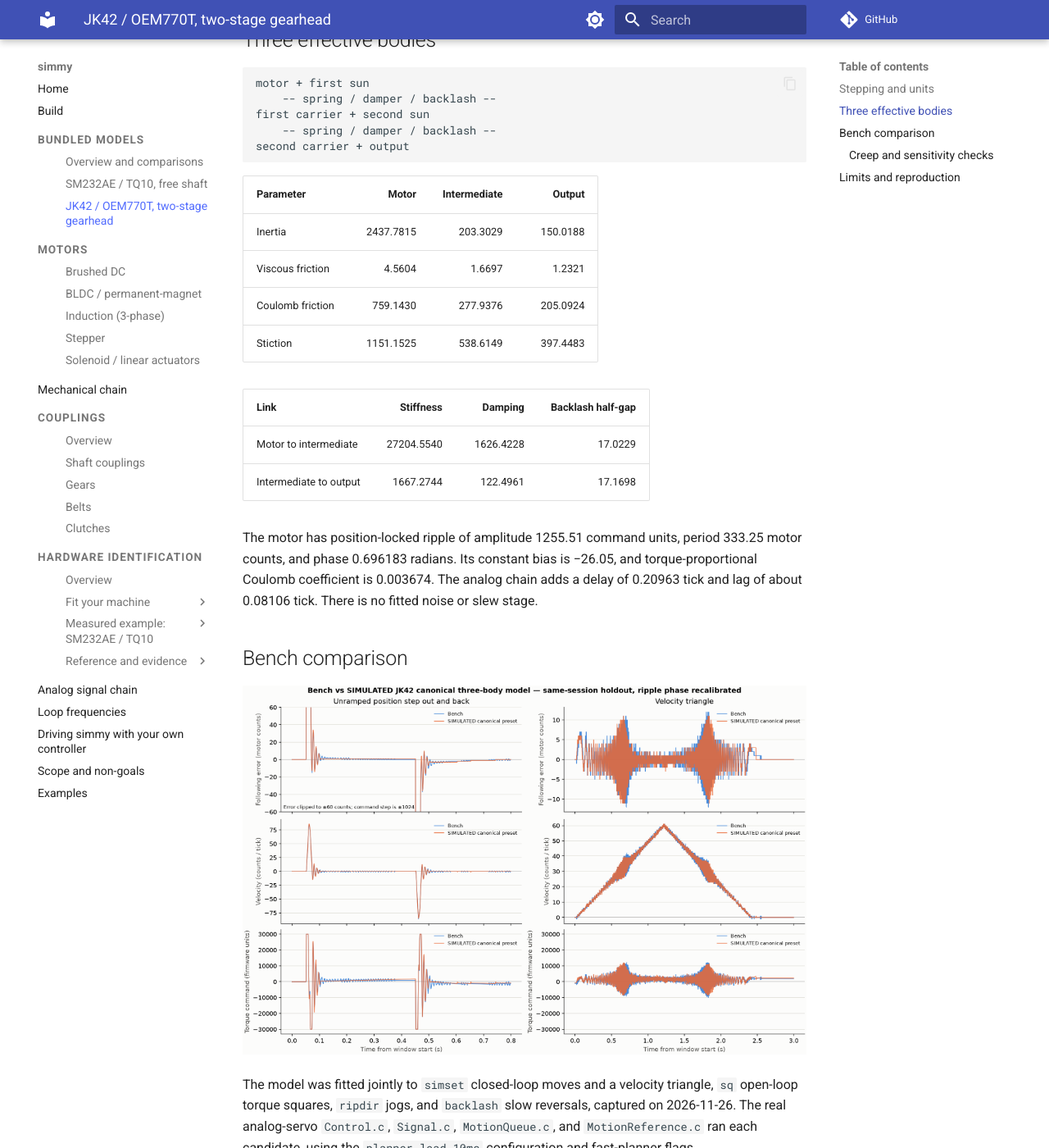
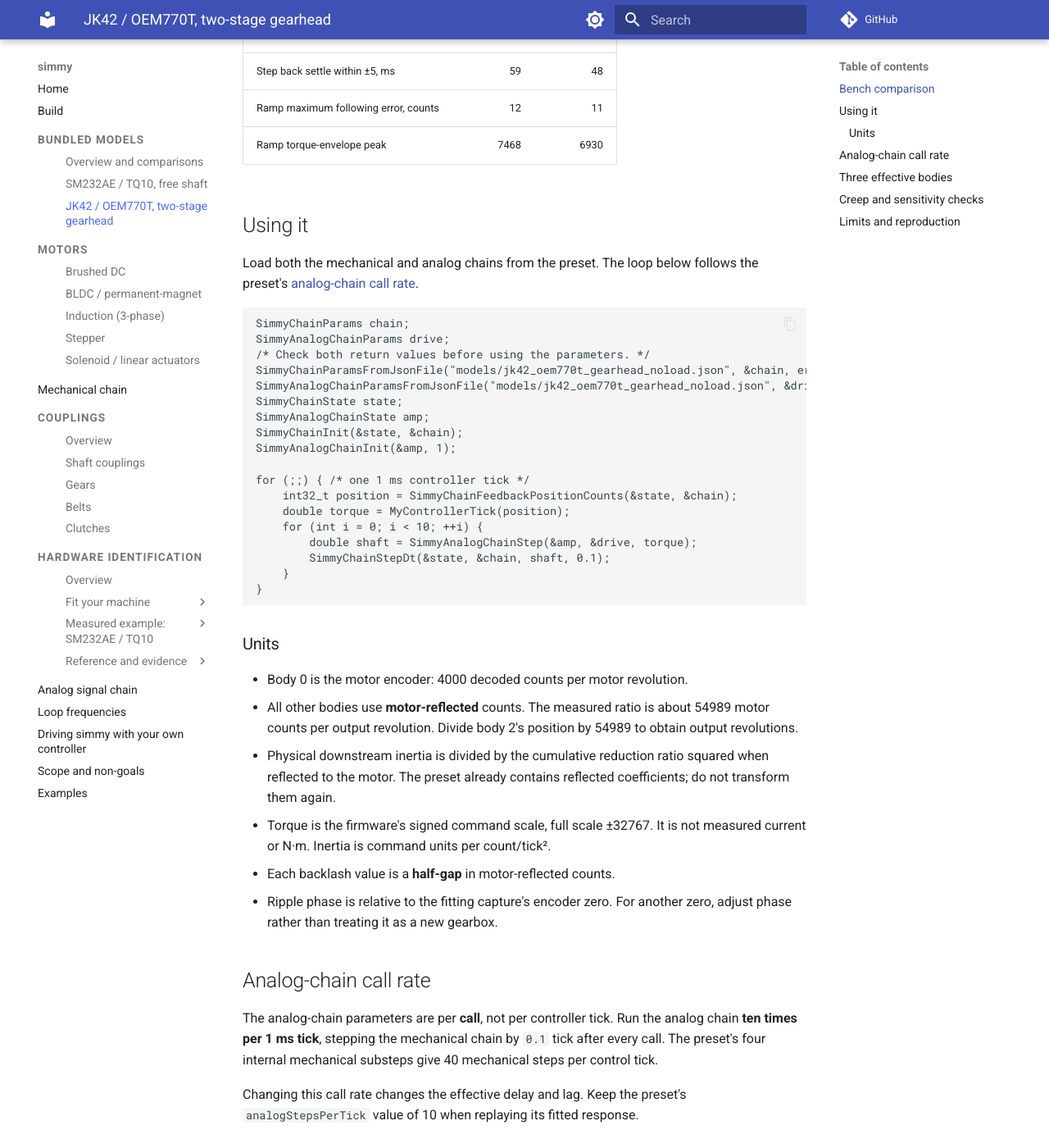
Before and after one commit to backgear/simmy, an MkDocs documentation site: the page built from docs/jk42_oem770t_gearhead_noload.md, in a window 1280 px wide and 1400 px high, scrolled down 1295 px. Shown: the whole window at 82% size. Built offline with MkDocs 1.6.1 and Material for MkDocs 9.7.7, drawn with Linux system fonts in a browser that asks for light colours; comment, search, counter and statistics services are not loaded; some of the changed text lies outside the part shown.

Commit message:
Put the JK42 bench comparison before usage instructions

````diff
--- a/docs/jk42_oem770t_gearhead_noload.md
+++ b/docs/jk42_oem770t_gearhead_noload.md
@@ -10,12 +10,33 @@ The canonical preset is `models/jk42_oem770t_gearhead_noload.json`.
     uncertain. Same-session holdout checks do not establish performance
     with another load or controller tune.
 
-## Stepping and units
+## Bench comparison
 
-Load both the mechanical and analog chains from the preset. Run the
-analog chain **ten times per 1 ms tick**, stepping the mechanical chain
-by `0.1` tick after every call. The preset's four internal mechanical
-substeps give 40 mechanical steps per control tick.
+![JK42 readme sequence: bench versus simulated canonical preset](assets/models/jk42-readme-comparison.png)
+
+The model was fitted jointly to `simset` closed-loop moves and a velocity
+triangle, `sq` open-loop torque squares, `ripdir` jogs, and `backlash`
+slow reversals, captured on 2026-11-26. The real analog-servo `Control.c`,
+`Signal.c`, `MotionQueue.c`, and `MotionReference.c` ran each candidate,
+using the `planner-lead-10ms` configuration and fast-planner flags.
+
+The comparison above uses the same-session `readme_jk` holdout, with older
+controller settings. Only ripple phase was recalibrated by a 25-point
+scan against its ramp envelope; the step/creep response was not refitted.
+
+| Holdout metric | Bench | Simulated |
+|---|---:|---:|
+| Step out overshoot, counts | 15 | 14 |
+| Step back overshoot, counts | 9 | 10 |
+| Step out settle within ±5, ms | 49 | 47 |
+| Step back settle within ±5, ms | 59 | 48 |
+| Ramp maximum following error, counts | 12 | 11 |
+| Ramp torque-envelope peak | 7468 | 6930 |
+
+## Using it
+
+Load both the mechanical and analog chains from the preset. The loop
+below follows the preset's [analog-chain call rate](#analog-chain-call-rate).
 
 ```c
 SimmyChainParams chain;
@@ -38,6 +59,8 @@ for (;;) { /* one 1 ms controller tick */
 }
 ```
 
+### Units
+
 - Body 0 is the motor encoder: 4000 decoded counts per motor revolution.
 - All other bodies use **motor-reflected** counts. The measured ratio is
   about 54989 motor counts per output revolution. Divide body 2's position
@@ -50,6 +73,16 @@ for (;;) { /* one 1 ms controller tick */
 - Each backlash value is a **half-gap** in motor-reflected counts.
 - Ripple phase is relative to the fitting capture's encoder zero. For
   another zero, adjust phase rather than treating it as a new gearbox.
+
+## Analog-chain call rate
+
+The analog-chain parameters are per **call**, not per controller tick.
+Run the analog chain **ten times per 1 ms tick**, stepping the mechanical
+chain by `0.1` tick after every call. The preset's four internal mechanical
+substeps give 40 mechanical steps per control tick.
+
+Changing this call rate changes the effective delay and lag. Keep the
+preset's `analogStepsPerTick` value of 10 when replaying its fitted response.
 
 ## Three effective bodies
 
@@ -79,30 +112,7 @@ is −26.05, and torque-proportional Coulomb coefficient is 0.003674.
 The analog chain adds a delay of 0.20963 tick and lag of about 0.08106 tick.
 There is no fitted noise or slew stage.
 
-## Bench comparison
-
-![JK42 readme sequence: bench versus simulated canonical preset](assets/models/jk42-readme-comparison.png)
-
-The model was fitted jointly to `simset` closed-loop moves and a velocity
-triangle, `sq` open-loop torque squares, `ripdir` jogs, and `backlash`
-slow reversals, captured on 2026-11-26. The real analog-servo `Control.c`,
-`Signal.c`, `MotionQueue.c`, and `MotionReference.c` ran each candidate,
-using the `planner-lead-10ms` configuration and fast-planner flags.
-
-The comparison above uses the same-session `readme_jk` holdout, with older
-controller settings. Only ripple phase was recalibrated by a 25-point
-scan against its ramp envelope; the step/creep response was not refitted.
-
-| Holdout metric | Bench | Simulated |
-|---|---:|---:|
-| Step out overshoot, counts | 15 | 14 |
-| Step back overshoot, counts | 9 | 10 |
-| Step out settle within ±5, ms | 49 | 47 |
-| Step back settle within ±5, ms | 59 | 48 |
-| Ramp maximum following error, counts | 12 | 11 |
-| Ramp torque-envelope peak | 7468 | 6930 |
-
-### Creep and sensitivity checks
+## Creep and sensitivity checks
 
 ![Post-move following error: bench and simulated candidates](assets/models/jk42-creep-comparison.png)
 
````
